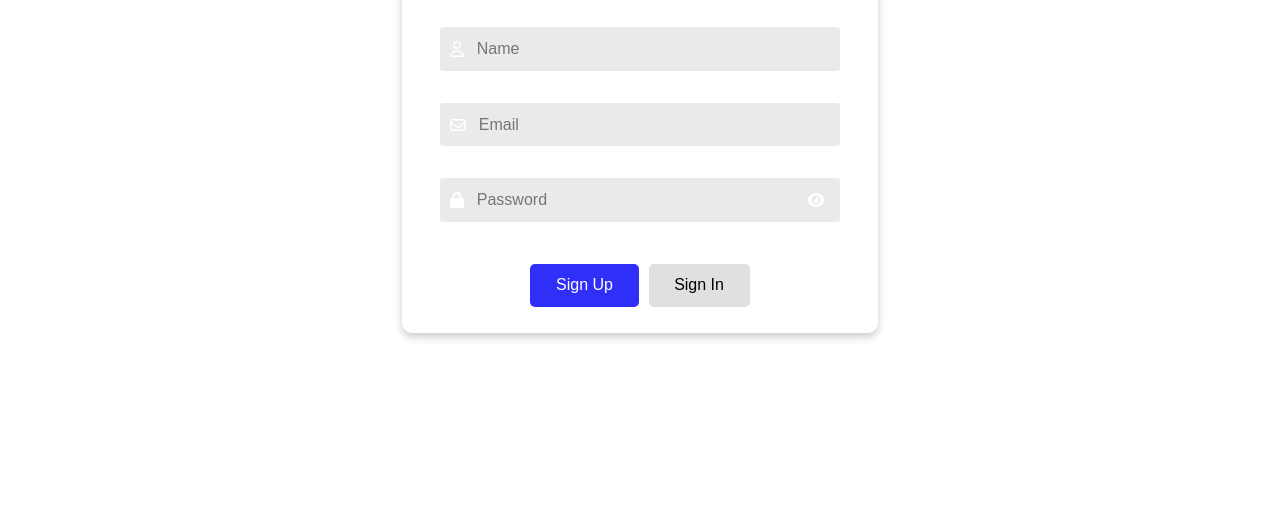
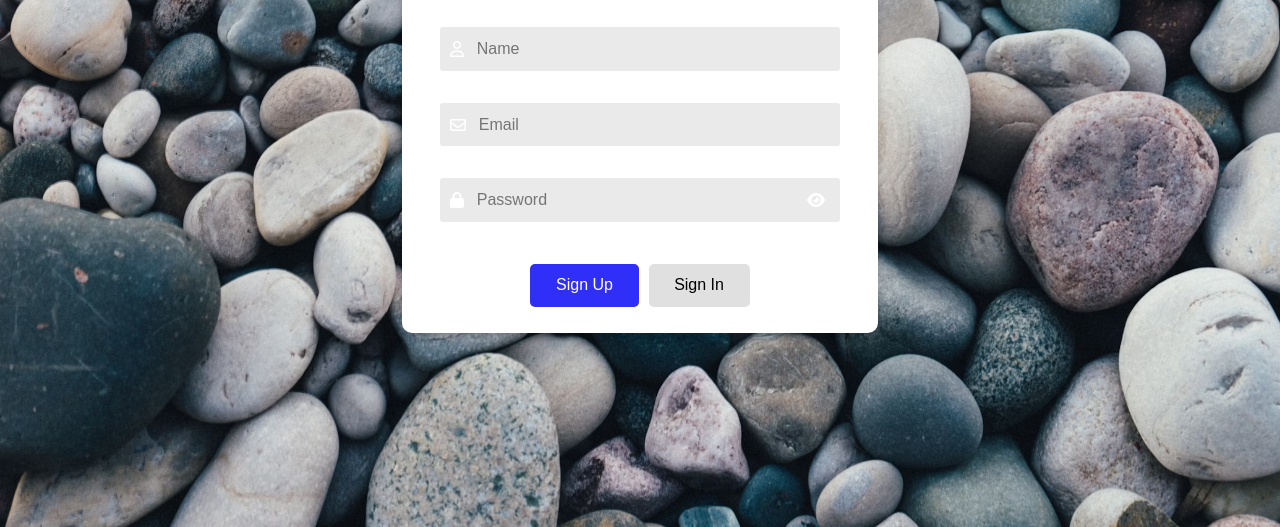
Before and after one commit to Tejaschaudhari0/Mini_Projects_HTML_CSS_JS, a plain HTML site: page Projects/login.html in a window 1280 px wide. Shown: the part 273-800 px from the top of the page. Drawn offline with Linux system fonts and the light colour scheme; files that its build step writes are made by us from their sources.

Commit message:
Update login.html

```diff
--- a/Projects/login.html
+++ b/Projects/login.html
@@ -18,7 +18,7 @@
             justify-content: center;
             align-items: center;
             height: 100vh;
-            background-image: url('images/login-background.avif');
+            background-image: url("https://TejasChaudhari0.github.io/Mini_Projects_HTML_CSS_JS/Images/login-background.avif");
             background-size: cover;
             background-position: center;
         }
```
